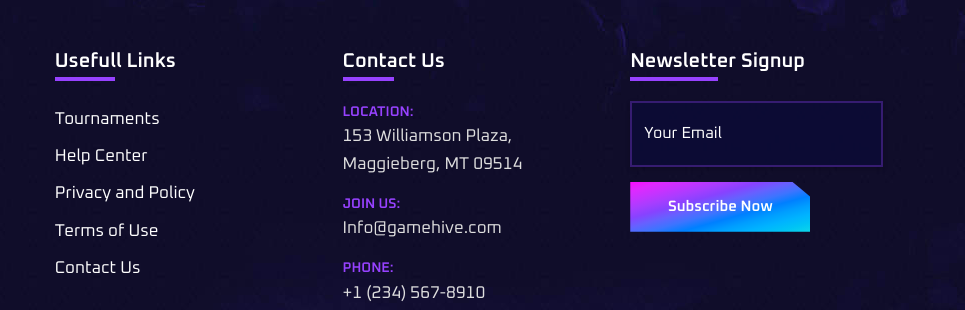
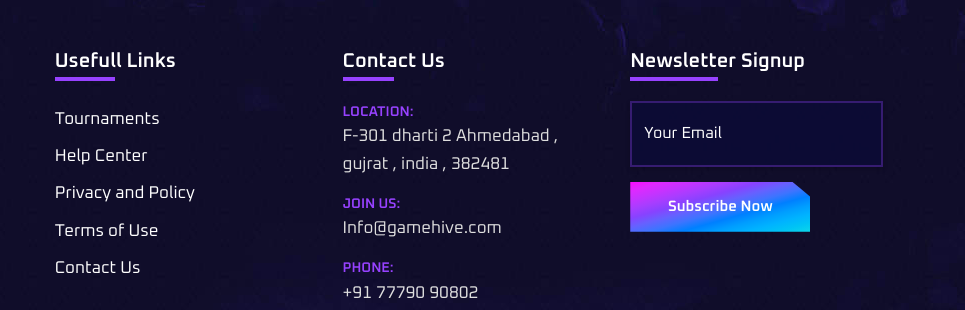
Before and after one commit to kishan-pravinbhai-panchal/GameHive, a plain HTML site: page index.html in a window 1280 px wide. Shown: the part 3115-3425 px from the top of the page, 315-1280 px from the left. Drawn offline with nearby package versions, Linux system fonts and the light colour scheme.

Commit message:
Update index.html

```diff
--- a/index.html
+++ b/index.html
@@ -522,7 +522,7 @@
             <span class="span">Location:</span>
 
             <address class="contact-link">
-              153 Williamson Plaza, Maggieberg, MT 09514
+              F-301 dharti 2 Ahmedabad , gujrat , india , 382481
             </address>
           </div>
 
@@ -535,7 +535,7 @@
           <div class="contact-item">
             <span class="span">Phone:</span>
 
-            <a href="tel:+12345678910" class="contact-link">+1 (234) 567-8910</a>
+            <a href="tel:+12345678910" class="contact-link">+91 77790 90802</a>
           </div>
 
         </div>
```
